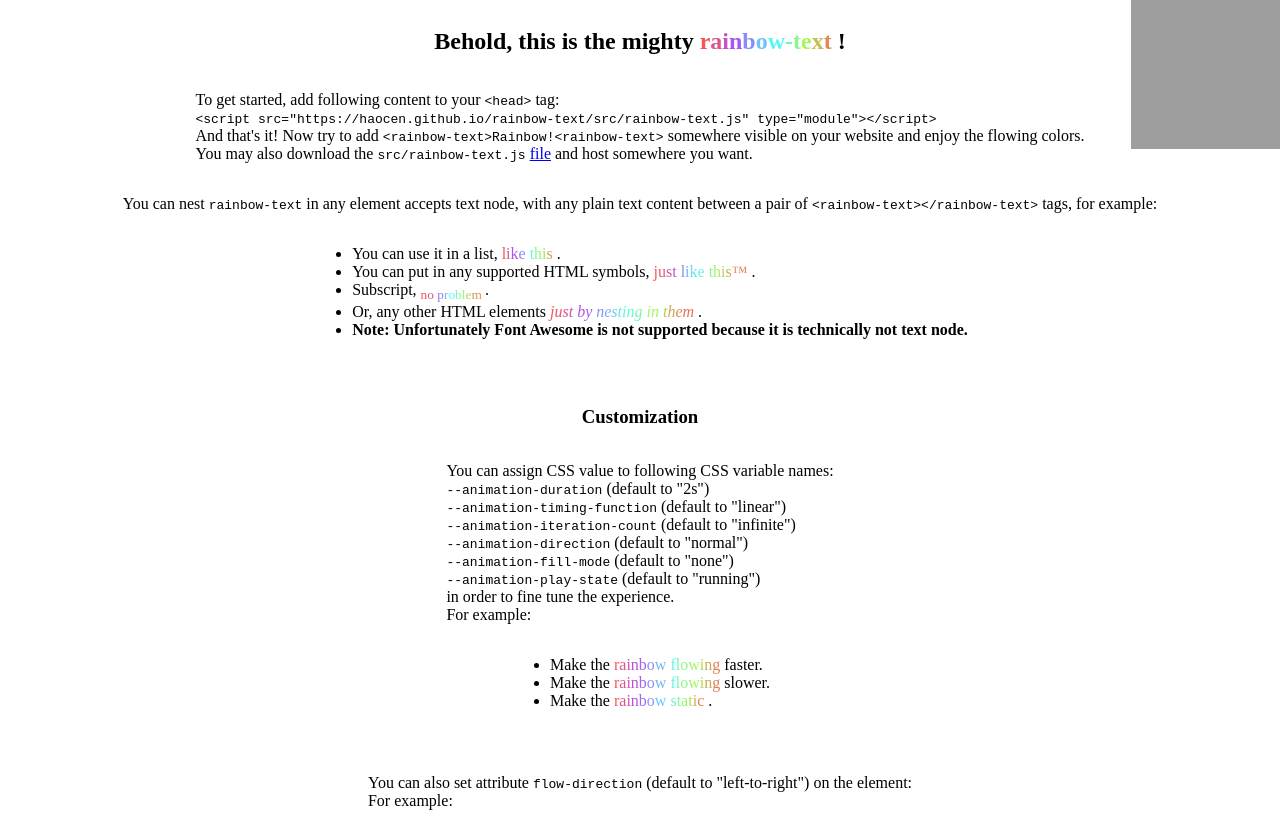
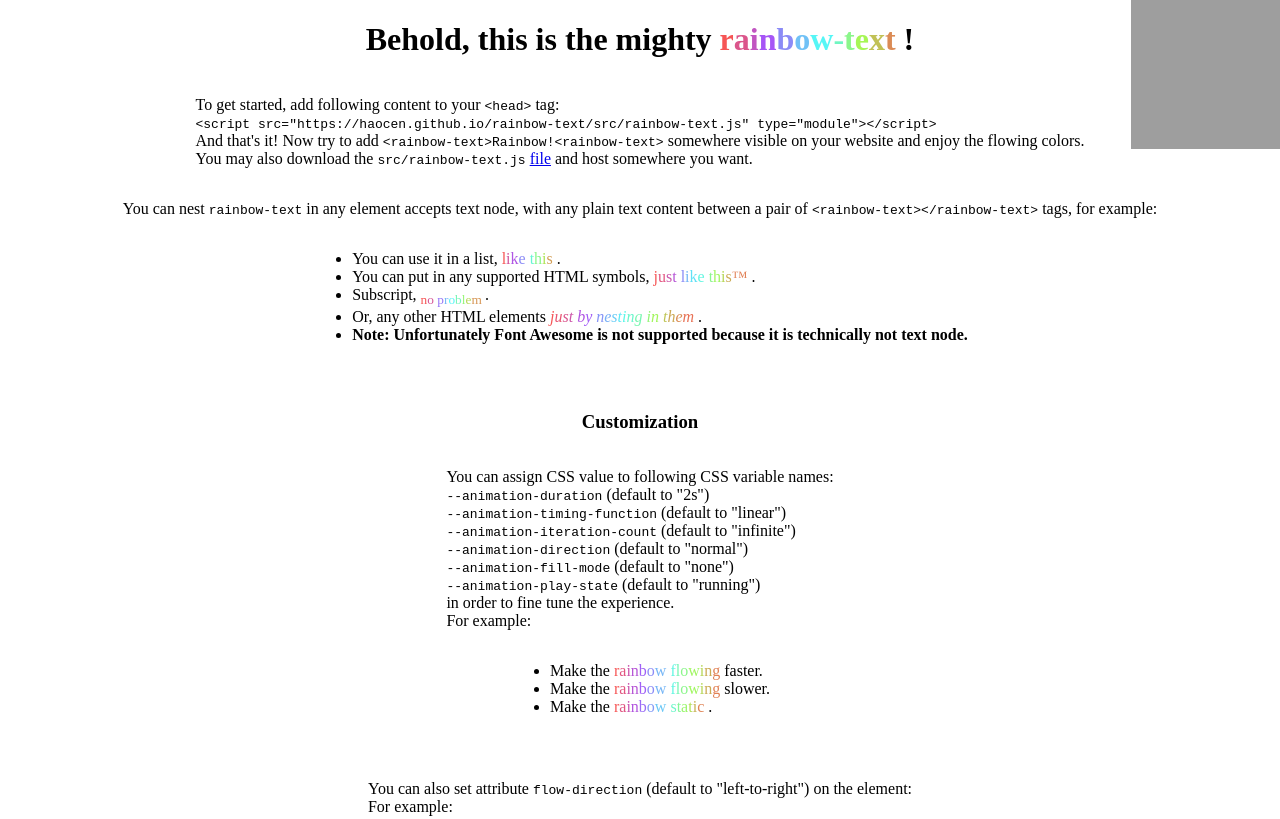
Before and after one commit to Haocen/rainbow-text, a website: page demo/index.html in a window 1280 px wide. Shown: the top 819 px of the page. Drawn offline with Linux system fonts and the light colour scheme; grey boxes are pictures that could not be loaded.

Commit message:
Fix demo page title overlap with ribbon properly

```diff
--- a/demo/index.html
+++ b/demo/index.html
@@ -9,17 +9,24 @@
   <script src="../src/rainbow-text.js" type="module"></script>
   <style>
     body {
+      margin: 0;
+      min-width: 300px;
+      position: relative;
+    }
+    .main {
       display: flex;
       flex-direction: column;
       justify-content: center;
       align-items: center;
+      margin: 0 1em;
     }
   </style>
 </head>
 
 <body>
   <a style="position: absolute; right: 0; top: 0; cursor: pointer;" href="https://github.com/haocen/rainbow-text"><img decoding="async" loading="lazy" width="149" height="149" src="https://github.blog/wp-content/uploads/2008/12/forkme_right_red_aa0000.png?resize=149%2C149" class="attachment-full size-full" alt="Fork me on GitHub" data-recalc-dims="1"></a>
-  <h2 style="max-width: calc(100vw - 150px);">Behold, this is the mighty <rainbow-text>rainbow-text</rainbow-text>!</h2>
+  <div class="main">
+  <h1 style="margin-right: 200px; position: relative; left: 100px;">Behold, this is the mighty <rainbow-text>rainbow-text</rainbow-text>!</h1>
     <p>To get started, add following content to your <code>&lt;head&gt;</code> tag:
       <br>
       <code>
@@ -76,6 +83,7 @@
       Feel free to open pull requests if you find a bug or want to implement a new feature.
     </p>
     <h2>Questons? Reach me at <rainbow-text>hello@haocen.me</rainbow-text></h2>
+  </div>
 </body>
 
 </html>
```
Lines whose indentation alone changed are shown as unchanged.
